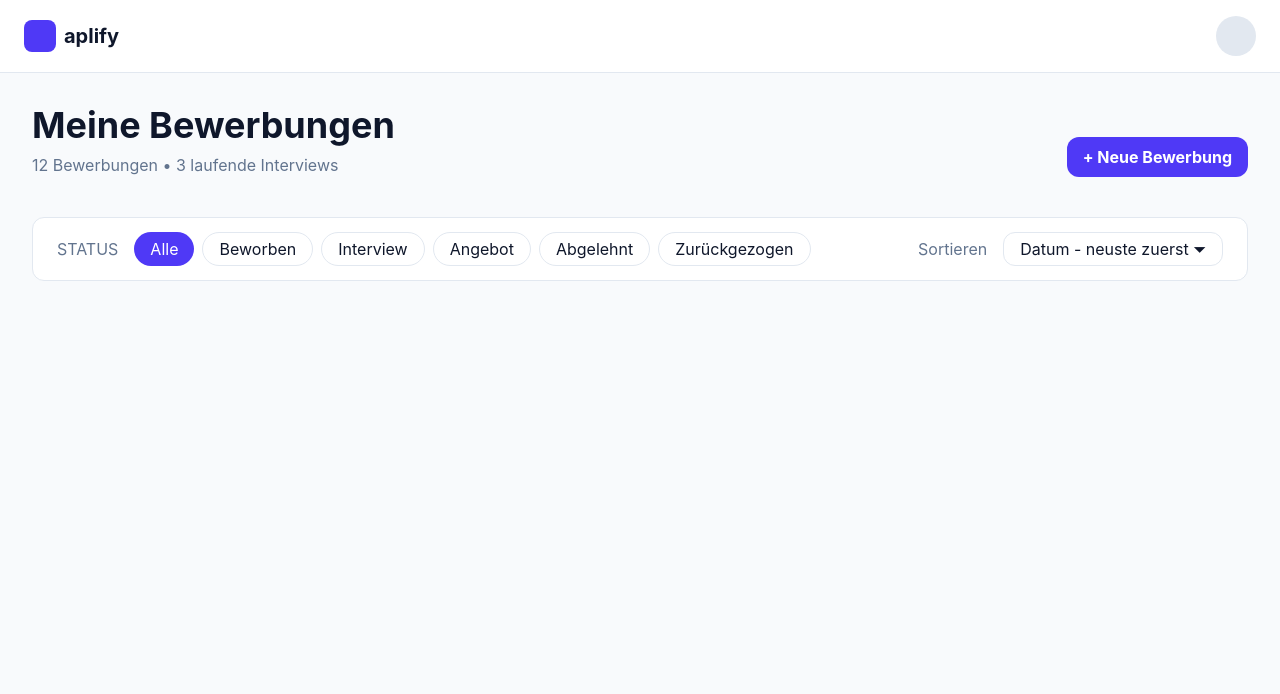
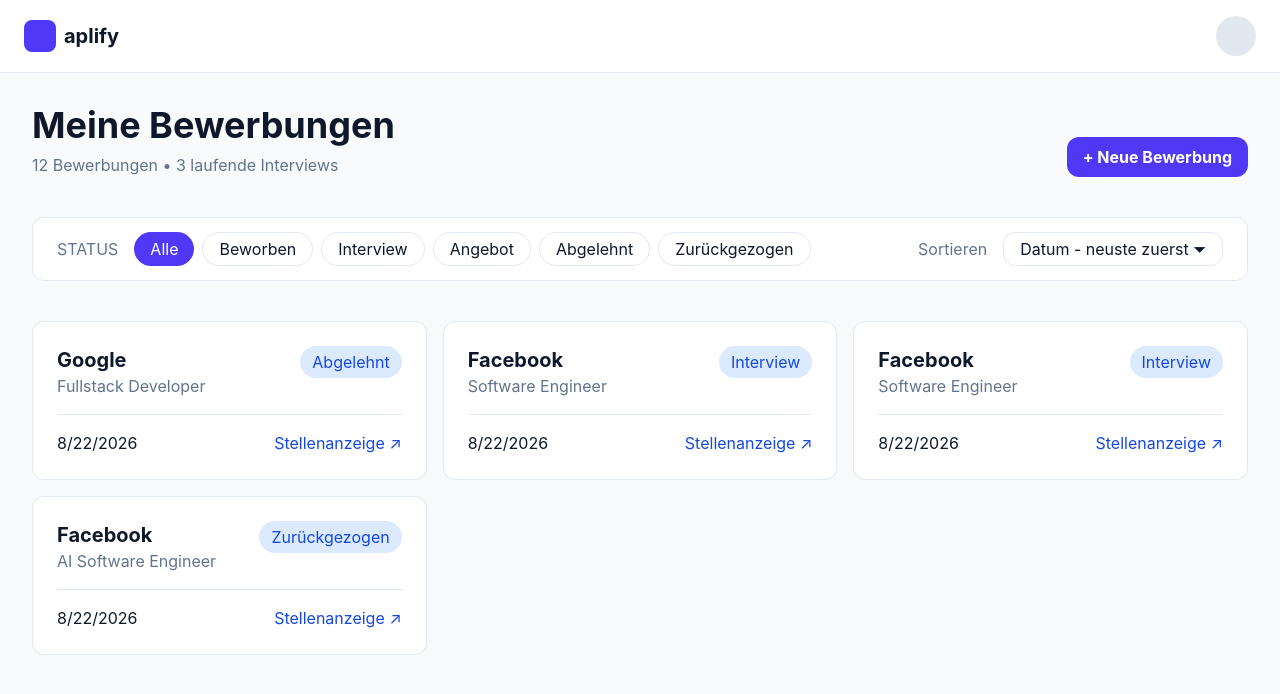
Before and after one commit to lucasxgraf/aplify, a React (Vite) app: page / in a window 1280 px wide. Shown: the top 694 px of the page. Built offline with nearby package versions, Linux system fonts and the light colour scheme.

Commit message:
feat: implement ApplicationCard component
refactor: class-based components to functional components

```diff
--- /dev/null
+++ b/src/components/application_card.tsx
@@ -0,0 +1,25 @@
+import type { Application } from "../types";
+
+export const ApplicationCard = ({ application }: { application: Application }) => {
+    return (
+        <div className="bg-white rounded-xl border border-slate-200 p-6 min-h-28">
+            <div className="flex flex-row justify-between border-b border-slate-200">
+                <div className="flex flex-col mb-4">
+                    <span className="text-xl font-bold text-slate-900">{application.company}</span>
+                    <span className="text-slate-500">{application.position}</span>
+                </div>
+                <span className="bg-blue-100 text-blue-700 py-1 px-3 rounded-3xl h-8 text-center">{application.status}</span>
+            </div>
+            <div className="flex flex-row justify-between items-center mt-4">
+                <span className="text-slate-900">{application.appliedDate.toLocaleDateString()}</span>
+                {application.jobPostingUrl ? (
+                    <a href={application.jobPostingUrl} target="_blank" rel='noopener noreferrer'>
+                        <span className="text-blue-700 cursor-pointer">Stellenanzeige ↗</span>
+                    </a>
+                ) : (
+                    application.notes ? <span className="text-slate-500">Notiz vorhanden</span> : null
+                )}
+            </div>
+        </div>
+    );
+}
--- a/src/components/application_dashboard.tsx
+++ b/src/components/application_dashboard.tsx
@@ -1,13 +1,45 @@
-import { Component } from 'react';
-import Statusbar from './statusbar'
+import { Statusbar } from './statusbar'
+import { ApplicationCard } from './application_card'
+import type { Application } from '../types'
 
+const applications: Application[] = [
+    {
+        id:1,
+        company:'Google',
+        position:'Fullstack Developer',
+        status:'Abgelehnt',
+        appliedDate:new Date(Date.now() - 1000 * 60 * 60 * 24 * 3),
+        jobPostingUrl: 'https://google.com'
+    },
+    {
+        id:2,
+        company:'Facebook',
+        position:'Software Engineer',
+        status:'Interview',
+        appliedDate:new Date(Date.now() - 1000 * 60 * 60 * 24 * 3),
+        jobPostingUrl: 'https://facebook.com'
+    },
+    {
+        id:3,
+        company:'Facebook',
+        position:'Software Engineer',
+        status:'Interview',
+        appliedDate:new Date(Date.now() - 1000 * 60 * 60 * 24 * 3),
+        jobPostingUrl: 'https://facebook.com'
+    },
+    {
+        id:4,
+        company:'Facebook',
+        position:'AI Software Engineer',
+        status:'Zurückgezogen',
+        appliedDate:new Date(Date.now() - 1000 * 60 * 60 * 24 * 3),
+        jobPostingUrl: 'https://facebook.com'
+    },
+]
 
-class ApplicationDashboard extends Component {
-    state = {  }
-    render() {
+export const ApplicationDashboard = () => {
     return (
-            <div className="min-h-dvh bg-slate-50">
-                <div className="p-8">
+        <div className="min-h-dvh bg-slate-50 p-8">
             <div className="flex items-end justify-between">
                 <div className="flex flex-col gap-2">
                     <h1 className="text-4xl font-bold text-slate-900">Meine Bewerbungen</h1>
@@ -18,11 +50,16 @@
                 </button>
             </div>
             <Statusbar />
+            <div className='grid grid-cols-3  gap-4'>
+                {
+                    applications.map((application) => (
+                        <ApplicationCard
+                            key={application.id}
+                            application={application}
+                        />
+                    ))
+                }
             </div>
         </div>
     );
 }
-}
-
-
-export default ApplicationDashboard;
--- a/src/components/navbar.tsx
+++ b/src/components/navbar.tsx
@@ -1,9 +1,4 @@
-import { Component } from 'react';
-
-
-class Navbar extends Component {
-    state = {  }
-    render() {
+export const Navbar = () => {
     return (
         <nav className="flex items-center justify-between px-6 py-4 bg-white border-b border-slate-200">
             <div className="flex items-center gap-x-2">
@@ -14,7 +9,3 @@
         </nav>
     );
 }
-}
-
-
-export default Navbar;
--- a/src/components/statusbar.tsx
+++ b/src/components/statusbar.tsx
@@ -1,10 +1,6 @@
-import { Component } from 'react';
 import { FilterBar } from './status_badge'
 
-
-class Statusbar extends Component {
-    state = {  }
-    render() {
+export const Statusbar = () => {
     return (
         <div className="my-10 px-6 w-full h-16 bg-white rounded-xl border border-slate-200 flex items-center justify-between">
             <div className="flex gap-4 items-center ">
@@ -18,7 +14,3 @@
         </div>
     );
 }
-}
-
-
-export default Statusbar;
--- a/src/main.tsx
+++ b/src/main.tsx
@@ -1,13 +1,12 @@
 import { StrictMode } from 'react'
 import { createRoot } from 'react-dom/client'
 import './index.css'
-import Navbar from './components/navbar'
-import ApplicationDashboard from './components/application_dashboard'
+import { Navbar } from './components/navbar'
+import { ApplicationDashboard } from './components/application_dashboard'
 
 createRoot(document.getElementById('root')!).render(
   <StrictMode>
     <Navbar />
-    <ApplicationDashboard>
-    </ApplicationDashboard>
+    <ApplicationDashboard />
   </StrictMode>,
 )
--- /dev/null
+++ b/src/types.ts
@@ -0,0 +1,15 @@
+export type StatusBadgeProps = {
+    label: string;
+    active: boolean;
+    onClick: () => void;
+};
+
+export type Application = {
+    id: number,
+    company: string,
+    position: string,
+    status: string,
+    appliedDate: Date,
+    jobPostingUrl?: string,
+    notes?: string
+}
```
Also changed, not shown: src/components/status_badge.tsx (+3 -10 lines). Lines whose indentation alone changed are shown as unchanged.
